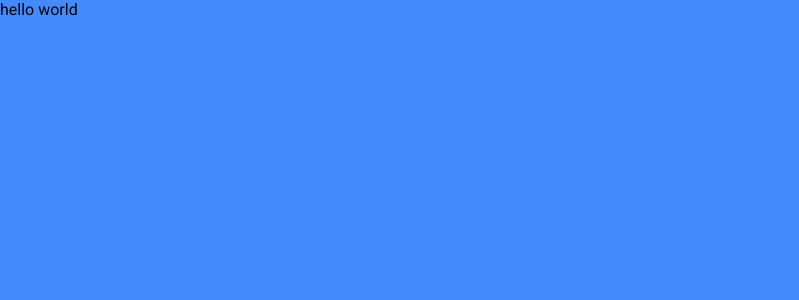
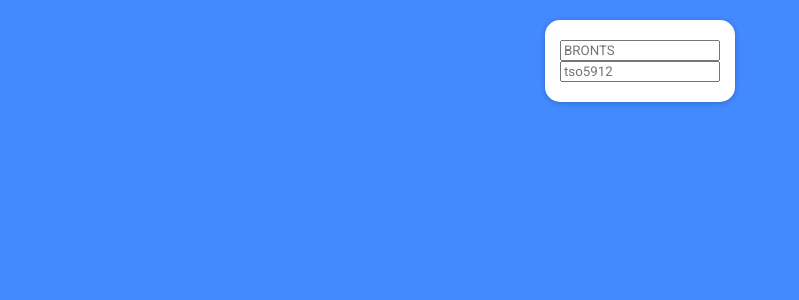
Before and after one commit to b2dt/react-form-template, a React app: page / in a window 1280 px wide. Shown: the top 300 px of the page, without its empty margins (0-799 px from the left). Built offline with nearby package versions, Linux system fonts and the light colour scheme.

Commit message:
First starts of form template. Starting textbox inputs.

```diff
--- a/src/components/app/app.scss
+++ b/src/components/app/app.scss
@@ -1,5 +1,6 @@
 @import 'util.scss';
 @import 'responsive.scss';
+@import '../form/form.scss';
 
 html, body{
   margin: 0px;
--- a/src/components/app/app.tsx
+++ b/src/components/app/app.tsx
@@ -1,7 +1,8 @@
 import * as React from 'react'
 import {renderRoutes} from 'react-router-config'
 import {RouteComponentProps} from "react-router";
-
+import Form from '../form/form';
+import {InputType} from "../../models/inputType";
 
 export interface AppPageProps extends RouteComponentProps<any> {
 
@@ -23,10 +24,27 @@ export default class App extends React.Component<AppPageProps, any> {
 
 	render() {
 		const {props} = this
+		const formProps = [
+			{
+				id: "rus-name",
+				required: true,
+				inputType: InputType.Text,
+				defaultText: "BRONTS"
+			},
+			{
+				id: "rus-id",
+				required: false,
+				inputType: InputType.Text,
+				defaultText: "tso5912"
+			}
+		]
 
 		return (
 			<div id="app">
-				hello world
+				<Form
+					formFields={formProps}
+					inputsPerRow={2}
+				/>
 			</div>
 		)
 	}
--- /dev/null
+++ b/src/components/form/form.scss
@@ -0,0 +1,12 @@
+#formContainer {
+  background: white;
+  border-radius: 15px;
+  width: fit-content;
+  padding: 20px 15px;
+  margin: 20px auto;
+  box-shadow: rgba(0, 0, 0, 0.12) 0 1px 6px, rgba(0, 0, 0, 0.12) 0 1px 4px;
+  font-family: 'Roboto', sans-serif;
+  left: 50%;
+  top: 50%;
+  text-align: center;
+}
--- /dev/null
+++ b/src/components/form/form.tsx
@@ -0,0 +1,75 @@
+import * as React from 'react'
+import {FormFieldProps} from '../../models/formFieldProps';
+import {InputType} from "../../models/inputType";
+import {ColumnRange} from "../../models/columnRange";
+import classNames from 'classnames'
+
+export interface FormProps {
+	formFields: FormFieldProps[]
+	inputsPerRow: ColumnRange
+}
+
+export default class Form extends React.Component<FormProps, any> {
+	constructor(props) {
+		super(props);
+		this.convertPropsToHtml = this.convertPropsToHtml.bind(this)
+		this.convert = this.convert.bind(this)
+	}
+
+	componentDidMount(): void {
+
+	}
+
+	convertTextToHtml(textProps: FormFieldProps, columns: ColumnRange) {
+		const columnClassname = columns + "-columns"
+		let classes = classNames("form-text", columnClassname)
+		return (
+			<div className="form-text">
+				<input
+					id={textProps.id}
+					className={classes}
+					type="text"
+					placeholder={textProps.defaultText ? textProps.defaultText : ""}
+				/>
+			</div>
+		)
+	}
+
+	convertButtonToHtml(buttonProps: FormFieldProps, columns: ColumnRange) {
+
+	}
+
+	convertDropdownToHtml(dropdownProps: FormFieldProps, columns: ColumnRange) {
+
+	}
+
+	convertTextAreaToHtml(textAreaProps: FormFieldProps, columns: ColumnRange) {
+
+	}
+
+	convert(formProp: FormFieldProps) {
+		const {props} = this
+		if (formProp.inputType == InputType.Text)
+			return this.convertTextToHtml(formProp, props.inputsPerRow)
+		else if (formProp.inputType == InputType.Button)
+			return this.convertButtonToHtml(formProp, props.inputsPerRow)
+		else if (formProp.inputType == InputType.Dropdown)
+			return this.convertDropdownToHtml(formProp, props.inputsPerRow)
+		else if (formProp.inputType == InputType.TextArea)
+			return this.convertTextAreaToHtml(formProp, props.inputsPerRow)
+	}
+
+	convertPropsToHtml() {
+		return this.props.formFields.map(field => this.convert(field))
+	}
+
+	render(): React.ReactNode {
+		const {props} = this
+		let formFields = this.convertPropsToHtml()
+		return (
+			<div id='formContainer'>
+				{formFields}
+			</div>
+		);
+	}
+}
--- /dev/null
+++ b/src/models/columnRange.tsx
@@ -0,0 +1,5 @@
+export enum ColumnRange {
+	ONE = 1,
+	TWO = 2,
+	THREE = 3
+}
--- /dev/null
+++ b/src/models/formFieldProps.tsx
@@ -0,0 +1,9 @@
+import {InputType} from "./inputType";
+
+export interface FormFieldProps {
+	id: string
+	required: boolean
+	inputType: InputType
+
+	defaultText?: string
+}
--- /dev/null
+++ b/src/models/inputType.tsx
@@ -0,0 +1,6 @@
+export enum InputType {
+	Text,
+	Button,
+	Dropdown,
+	TextArea
+}
--- a/webpack.config.js
+++ b/webpack.config.js
@@ -1,7 +1,6 @@
 const webpack = require('webpack'),
       path = require('path'),
-      HtmlWebpackPlugin = require('html-webpack-plugin'),
-      CopyWebpackPlugin = require('copy-webpack-plugin')
+      HtmlWebpackPlugin = require('html-webpack-plugin')
 
 const config = {
   entry: {
```
